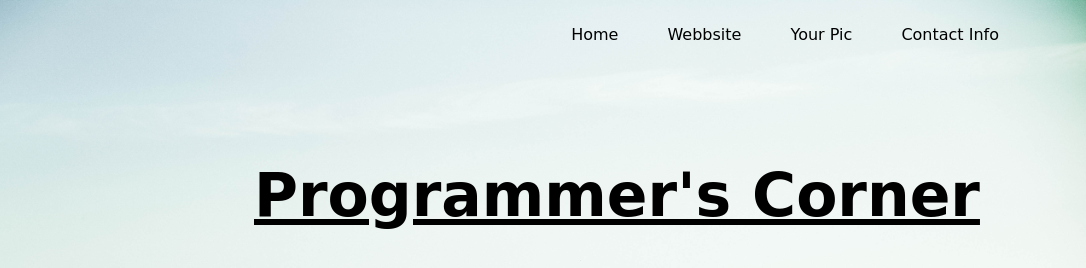
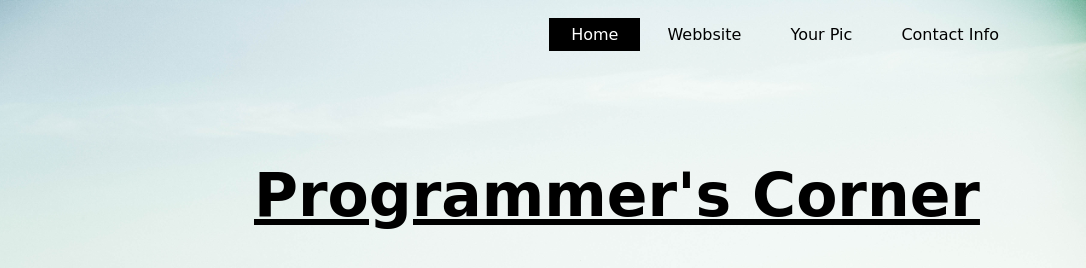
Before and after one commit to WhiteFang033/Singularity-Programmer-s-corner, a plain HTML site: page index.html in a window 1280 px wide. Shown: the top 268 px of the page, 194-1280 px from the left. Drawn offline with Linux system fonts and the light colour scheme.

Commit message:
Update index.html

```diff
--- a/index.html
+++ b/index.html
@@ -14,7 +14,7 @@
                 </div>
 
                 <ul>
-                  <li><a class="active" href="https://whitefang033.github.io/Singularity/">Home </a></li>
+                  <li class="active" ><a href="https://whitefang033.github.io/Singularity/">Home </a></li>
                     <li ><a href="https://whitefang033.github.io/Webbsite">Webbsite   </a></li>
 
                     <li><a href="#">Your Pic  </a></li>
```
